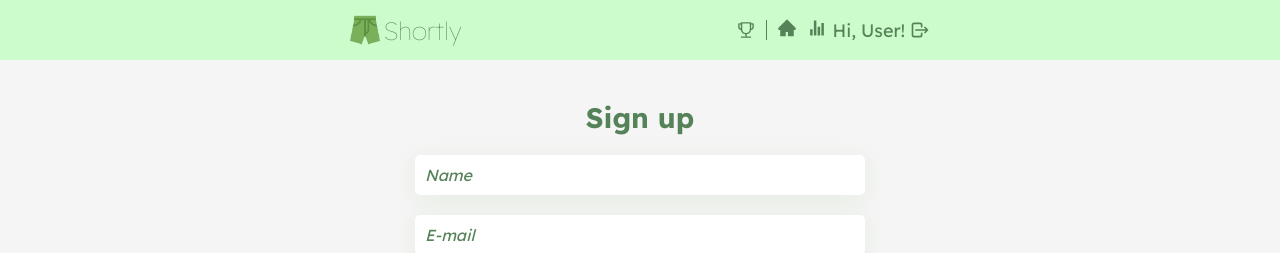
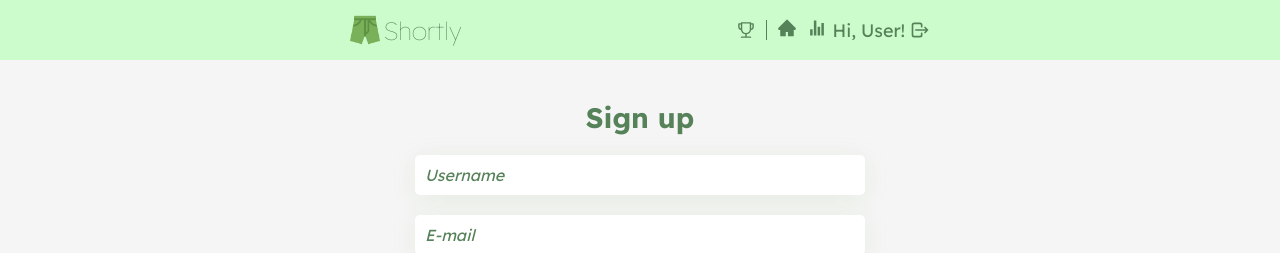
Before and after one commit to erickssguerra/projeto17-shortly-front, a React (Create React App) app: page /signup in a window 1280 px wide. Shown: the top 253 px of the page. Built offline with nearby package versions, Linux system fonts and the light colour scheme.

Commit message:
feat: implements SignUp page

```diff
--- a/src/pages/SignUp/index.js
+++ b/src/pages/SignUp/index.js
@@ -1,17 +1,86 @@
+import { useState } from "react";
+import { api } from "../../services";
+
 import * as Screen from "../../styles/Screen";
 import * as Form from "../../styles/Form";
-import { Link } from "react-router-dom";
+import { Link, useNavigate } from "react-router-dom";
+
 
 export default function SignUp() {
+  const [isLoading, setIsLoading] = useState(false);
+  const navigate = useNavigate();
+  const [form, setForm] = useState({
+    name: "",
+    email: "",
+    password: "",
+    confirmPassword: "",
+  });
+
+  function inputControl(event) {
+    setForm({
+      ...form,
+      [event.target.name]: event.target.value,
+    });
+  }
+
+  function signUp(event) {
+    setIsLoading(true);
+    event.preventDefault();
+    if (form.password !== form.confirmPassword) {
+      setIsLoading(false);
+      alert("Password doesn't match!");
+      return;
+    }
+    api
+      .post("/signup", form)
+      .then(() => {
+        navigate("/signin");
+      })
+      .catch((err) => {
+        console.log(err.response.data);
+        setIsLoading(false);
+      });
+  }
+
   return (
     <Screen.Container>
       <h1>Sign up</h1>
-      <Form.Form>
-        <Form.Input placeholder="Name" type="text" />
-        <Form.Input placeholder="E-mail" type="email" />
-        <Form.Input placeholder="Password" type="password" />
-        <Form.Input placeholder="Confirm password" type="password" />
-        <Form.Button>Create Account</Form.Button>
+      <Form.Form onSubmit={signUp}>
+        <Form.Input
+          name="name"
+          placeholder="Username"
+          disabled={isLoading}
+          type="text"
+          required={true}
+          onChange={inputControl}
+        />
+        <Form.Input
+          name="email"
+          placeholder="E-mail"
+          disabled={isLoading}
+          type="email"
+          required={true}
+          onChange={inputControl}
+        />
+        <Form.Input
+          name="password"
+          placeholder="Password"
+          disabled={isLoading}
+          type="password"
+          required={true}
+          onChange={inputControl}
+        />
+        <Form.Input
+          name="confirmPassword"
+          placeholder="Confirm password"
+          disabled={isLoading}
+          type="password"
+          required={true}
+          onChange={inputControl}
+        />
+        <Form.Button disabled={isLoading} type="submit">
+          Create Account
+        </Form.Button>
       </Form.Form>
       <Link to="/signin">
         <p>Already have an account? Sign in!</p>
```
